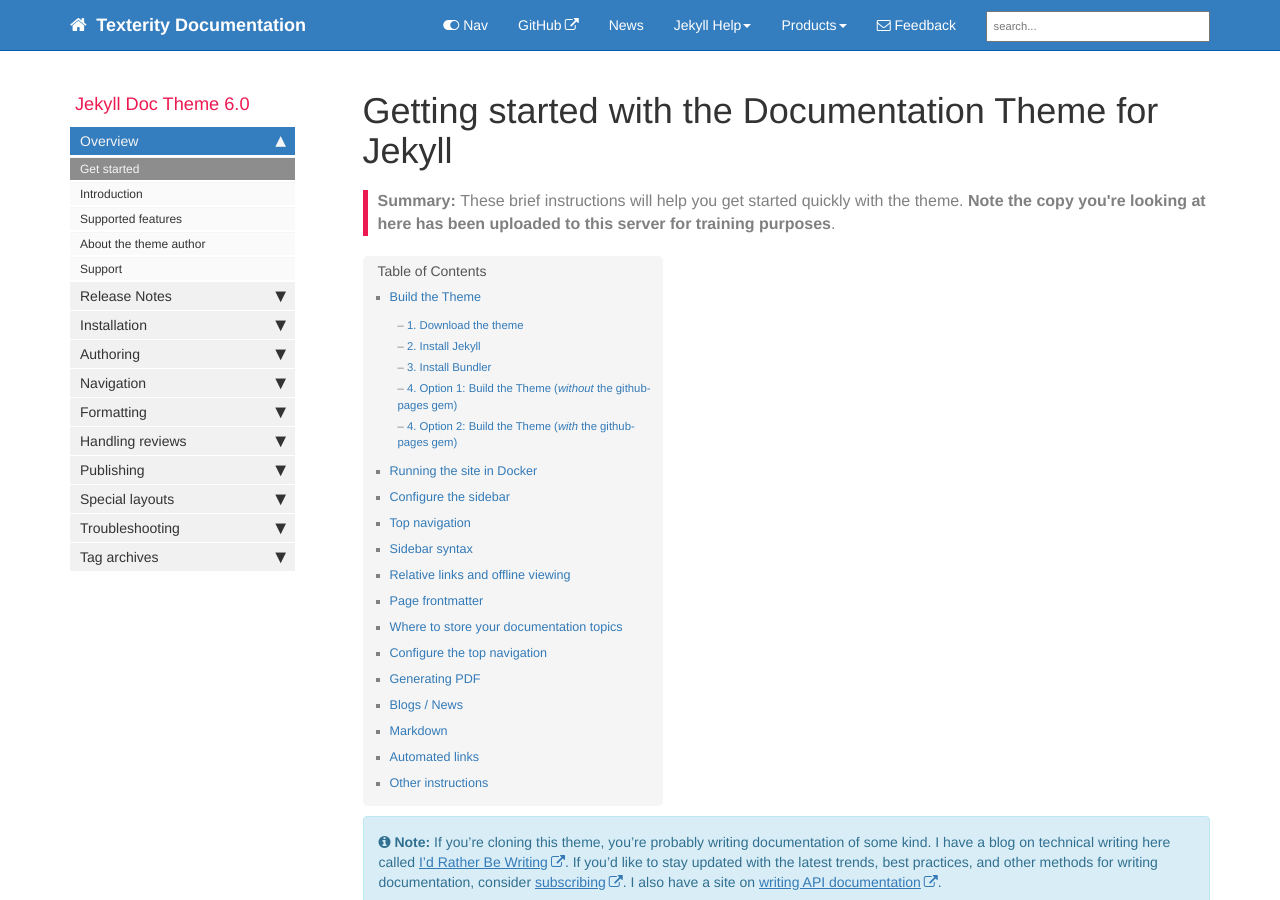
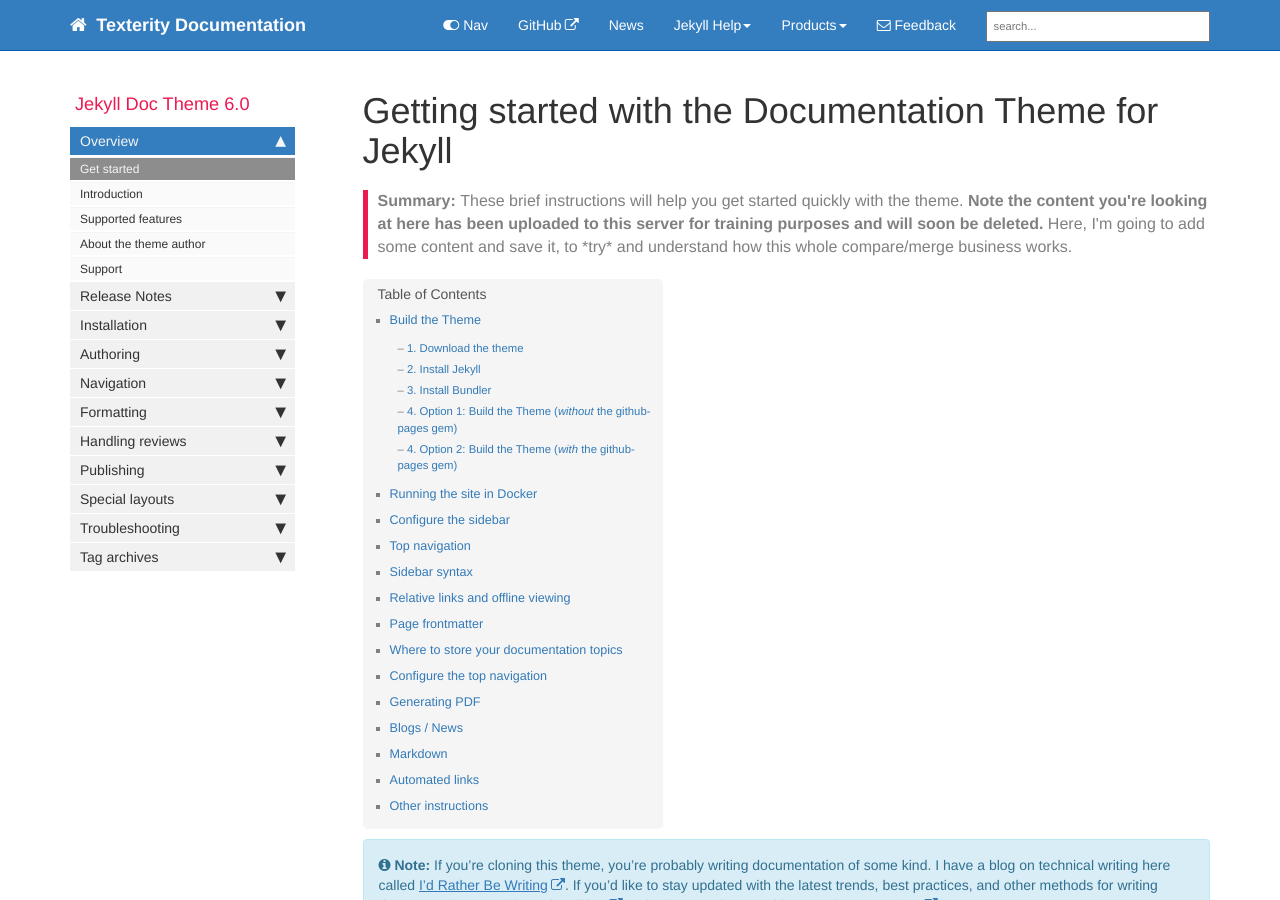
Before and after one commit to Texterity/January, a Jekyll site: the page built from docs/index.md, in a window 1280 px wide and 900 px high. Built offline with Jekyll 4.4.1, drawn with Linux system fonts in a browser that asks for light colours; nearby versions of some CDN libraries; comment, search, counter and statistics services are not loaded.

Commit message:
update text

```diff
--- a/docs/index.md
+++ b/docs/index.md
@@ -4,7 +4,7 @@ keywords: sample homepage
 tags: [getting_started]
 sidebar: mydoc_sidebar
 permalink: index.html
-summary: These brief instructions will help you get started quickly with the theme. <b>Note the copy you're looking at here has been uploaded to this server for training purposes</b>.
+summary: These brief instructions will help you get started quickly with the theme. <b>Note the content you're looking at here has been uploaded to this server for training purposes and will soon be deleted.</b> Here, I'm going to add some content and save it, to *try* and understand how this whole compare/merge business works.
 ---
 
 {% include note.html content="If you're cloning this theme, you're probably writing documentation of some kind. I have a blog on technical writing here called <a alt='technical writing blog' href='http://idratherbewriting.com'>I'd Rather Be Writing</a>. If you'd like to stay updated with the latest trends, best practices, and other methods for writing documentation, consider <a href='https://tinyletter.com/tomjoht'>subscribing</a>. I also have a site on <a href='http://idratherbewriting.com/learnapidoc'>writing API documentation</a>." %}
```
